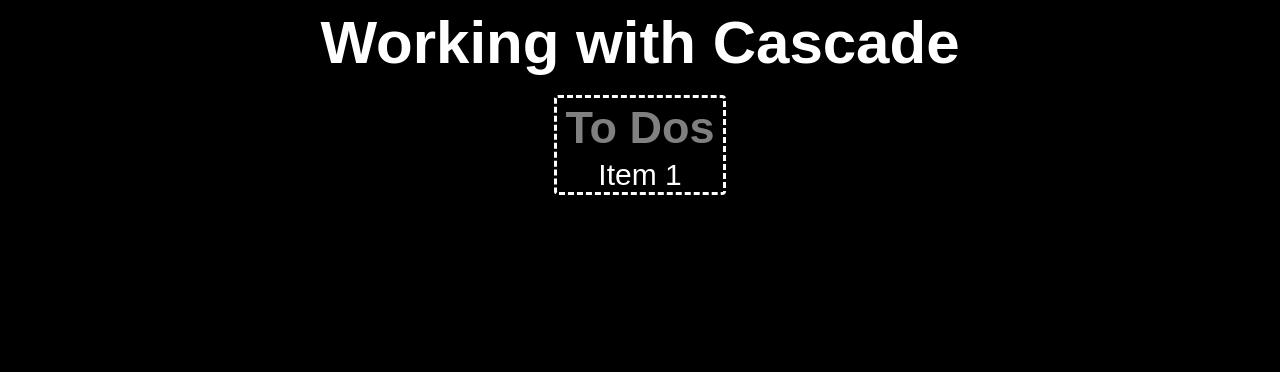
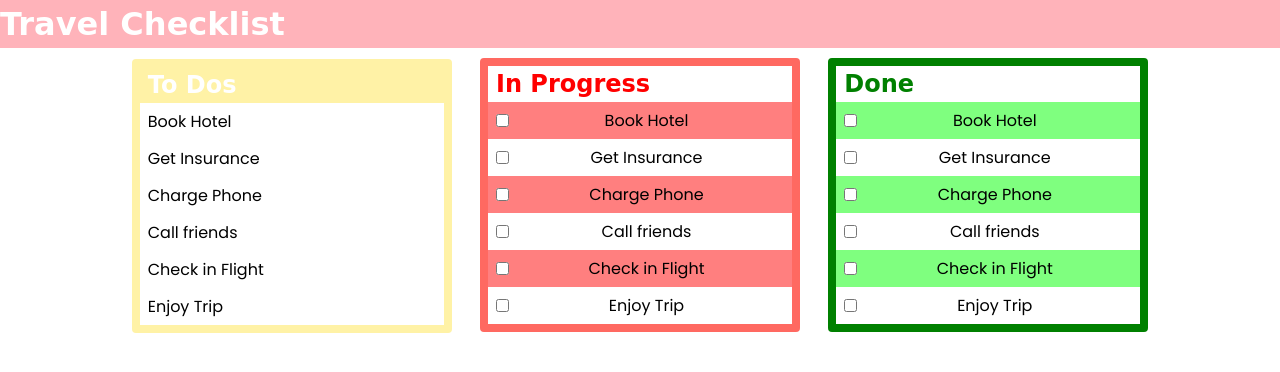
Before and after one commit to Patricia092/martins_patricia_HW4, a plain HTML site: page index.html in a window 1280 px wide. Drawn offline with Linux system fonts and the light colour scheme; files that its build step writes are made by us from their sources; a web font is replaced by a local one.

Commit message:
Adding the checkbox

```diff
--- a/css/main.css
+++ b/css/main.css
@@ -1,4 +1,5 @@
-/* Reset all the defaults to 0 so that you can write your own CSS. Do not rely on browser defaults */
+@import url('https://fonts.googleapis.com/css2?family=Edu+NSW+ACT+Foundation&display=swap');
+@import url('https://fonts.googleapis.com/css2?family=Poppins&display=swap');
 
 * {
     border: none;
@@ -8,19 +9,36 @@
 }
 
 body {
-    font-size: 30px;
-    background-color: black;
+    font-size: 16px;
+
     color: white;
-    font-family: Arial, Helvetica, sans-serif;
+    font-family: 'Poppins', sans-serif;
 }
 
-header > h1 {
-    text-align: center;
-    padding: 8px;
+h1,
+h2 {
+    font-family: 'Edu NSW ACT Foundation', cursive;
 }
 
+
+.header-box {
+
+    display: inline-block;
+}
+
+
+#headerstyle {
+    background-color: #ffb3ba;
+    padding-top: 5px;
+    padding-bottom: 5px;
+    top: 0;
+}
+
+
+
+
 main {
-    text-align: center;
+    text-align: center
 }
 
 article {
@@ -28,15 +46,23 @@ article {
     border-style: dashed;
     border-color: white;
 
+    border: 8px solid gray;
+
     display: inline-block;
 
     margin-left: 12px;
     margin-right: 12px;
     margin-top: 10px;
     margin-bottom: 10px;
+
+    margin: 10px 12px 10px 12px;
+    margin: 10px 12px;
+
+    text-align: left;
+    width: 25%;
 }
 
-article > h2 {
+article>h2 {
     color: gray;
     padding: 4px 8px;
 }
@@ -44,3 +70,91 @@ article > h2 {
 ul {
     list-style-type: none;
 }
+
+article:first-of-type {
+    border-color: white;
+}
+
+article:first-of-type h2 {
+    color: white;
+}
+
+#todo {
+    border-color: #fff2a6;
+}
+
+#todo h2 {
+    background-color: #fff2a6;
+}
+
+#inprogress ul li label {
+    position: relative;
+    display: flex;
+    justify-content: space-between;
+    align-items: center;
+    cursor: pointer;
+}
+
+#done ul li label {
+    position: relative;
+    display: flex;
+    justify-content: space-between;
+    align-items: center;
+    cursor: pointer;
+}
+
+
+#inprogress {
+    border-color: #ff6961;
+}
+
+#inprogress h2 {
+    color: red;
+}
+
+#done {
+    border-color: green;
+}
+
+#done h2 {
+    color: green;
+}
+
+ul li {
+    padding: 6px 8px;
+    color: black;
+
+}
+
+#todo li:nth-child(odd) {
+    background-color: rgba(255, 255, 255, 0.2);
+}
+
+#inprogress li:nth-child(odd) {
+    background-color: rgba(255, 0, 0, 0.5);
+}
+
+#done li:nth-child(odd) {
+    background-color: rgba(0, 255, 0, 0.5);
+}
+
+/* RESPONSIVE CODE */
+article {
+    width: 100%;
+    margin: 10px 0px;
+}
+
+main {
+    margin: 0 12px;
+}
+
+@media(min-width:960px) {
+    article {
+        width: 25%;
+        margin: 10px 12px;
+    }
+
+    main {
+        margin: 0;
+    }
+}
--- a/index.html
+++ b/index.html
@@ -5,20 +5,121 @@
     <meta charset="UTF-8">
     <meta http-equiv="X-UA-Compatible" content="IE=edge">
     <meta name="viewport" content="width=device-width, initial-scale=1.0">
-    <link rel="stylesheet" href="main.css">
+
+    <link rel="stylesheet" href="./css/main.css">
     <title>.: Working with CSS :.</title>
 </head>
 
 <body>
+    <header id="headerstyle">
+        <h1>Travel Checklist</h1>
+    </header>
     <main>
-        <header>
-            <h1>Working with Cascade</h1>
-        </header>
-
-        <article>
+        <article id="todo">
             <h2>To Dos</h2>
             <ul>
-                <li>Item 1</li>
+                <li>Book Hotel</li>
+                <li>Get Insurance</li>
+                <li>Charge Phone</li>
+                <li>Call friends</li>
+                <li>Check in Flight</li>
+                <li>Enjoy Trip</li>
+            </ul>
+        </article>
+
+        <article id="inprogress">
+            <h2>In Progress</h2>
+            <ul>
+                <li>
+                    <label>
+                        <input type="checkbox" name="hotel">
+                        <p>Book Hotel</p>
+                        <span></span>
+                    </label>
+                </li>
+                <li>
+                    <label>
+                        <input type="checkbox" name="insurance">
+                        <p>Get Insurance</p>
+                        <span></span>
+                    </label>
+                </li>
+                <li>
+                    <label>
+                        <input type="checkbox" name="charge">
+                        <p>Charge Phone</p>
+                        <span></span>
+                    </label>
+                </li>
+                <li>
+                    <label>
+                        <input type="checkbox" name="call">
+                        <p>Call friends</p>
+                        <span></span>
+                    </label>
+                </li>
+                <li>
+                    <label>
+                        <input type="checkbox" name="checkin">
+                        <p>Check in Flight</p>
+                        <span></span>
+                    </label>
+                </li>
+                <li>
+                    <label>
+                        <input type="checkbox" name="enjoy">
+                        <p>Enjoy Trip</p>
+                        <span></span>
+                    </label>
+                </li>
+            </ul>
+        </article>
+
+        <article id="done">
+            <h2>Done</h2>
+            <ul>
+                <li>
+                    <label>
+                        <input type="checkbox" name="hotel">
+                        <p>Book Hotel</p>
+                        <span></span>
+                    </label>
+                </li>
+                <li>
+                    <label>
+                        <input type="checkbox" name="insurance">
+                        <p>Get Insurance</p>
+                        <span></span>
+                    </label>
+                </li>
+                <li>
+                    <label>
+                        <input type="checkbox" name="charge">
+                        <p>Charge Phone</p>
+                        <span></span>
+                    </label>
+                </li>
+                <li>
+                    <label>
+                        <input type="checkbox" name="call">
+                        <p>Call friends</p>
+                        <span></span>
+                    </label>
+                </li>
+                <li>
+                    <label>
+                        <input type="checkbox" name="checkin">
+                        <p>Check in Flight</p>
+                        <span></span>
+                    </label>
+                </li>
+                <li>
+                    <label>
+                        <input type="checkbox" name="enjoy">
+                        <p>Enjoy Trip</p>
+                        <span></span>
+                    </label>
+                </li>
             </ul>
         </article>
     </main>
```
Also changed, not shown: img/passport.svg (added).
